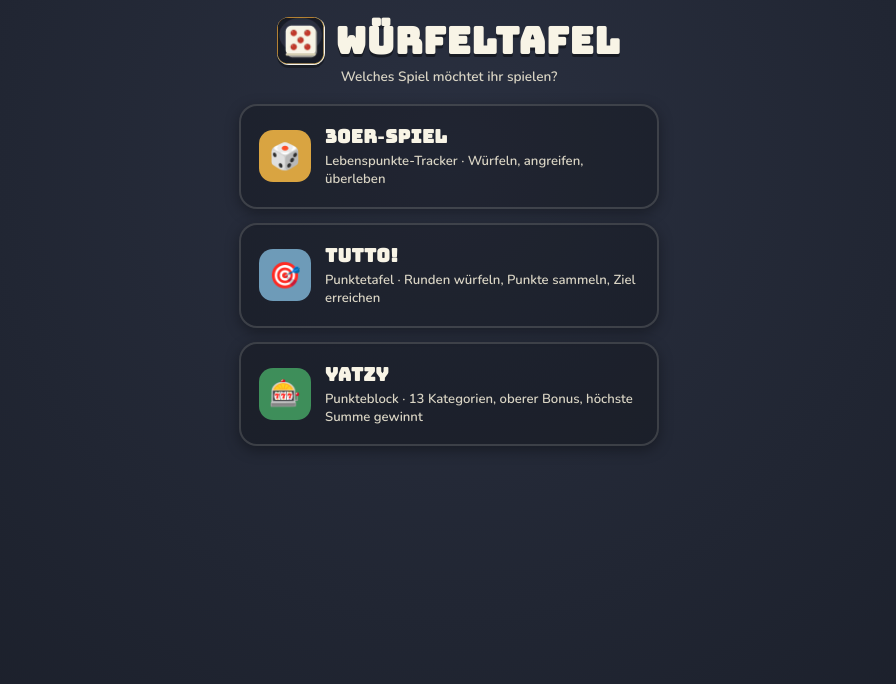
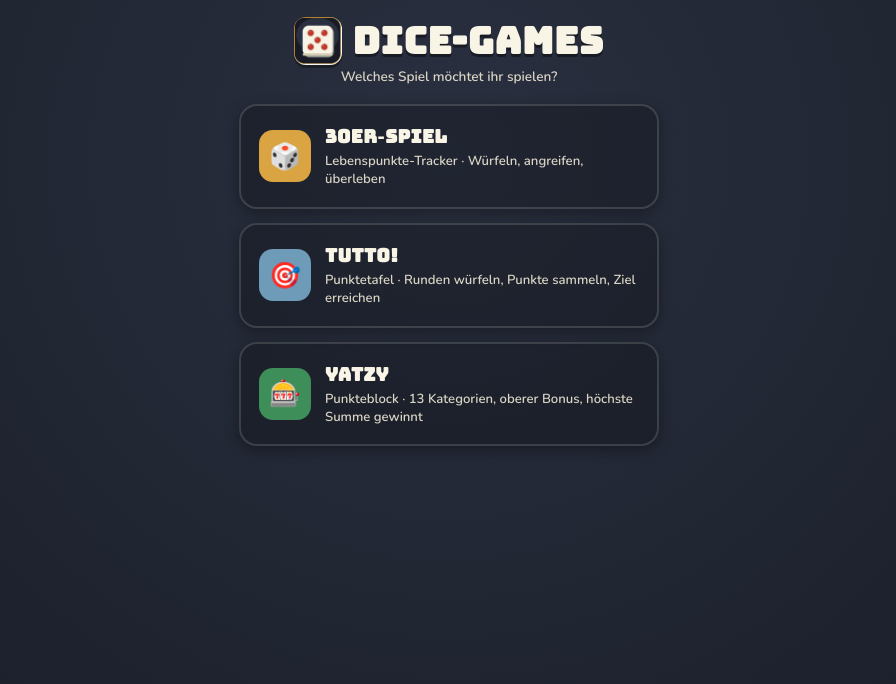
Before and after one commit to dennyswiesli-dev/Dice-Games, a plain HTML site: page index.html in a window 1280 px wide. Shown: the whole page, without its empty margins (191-1087 px from the left). Drawn offline with nearby package versions, Linux system fonts and the light colour scheme.

Commit message:
Update index.html

```diff
--- a/index.html
+++ b/index.html
@@ -376,7 +376,7 @@ document.addEventListener('visibilitychange', ()=>{
 /* ---------- Spielauswahl-Bildschirm ---------- */
 function renderGamePicker(){
   app.innerHTML = `
-    ${brandTitle('Würfeltafel')}
+    ${brandTitle('Dice-Games')}
     <div class="sub">Welches Spiel möchtet ihr spielen?</div>
     <div class="gamepick">
       <button class="pick-btn p30" onclick="chooseGame('30er')">
```
